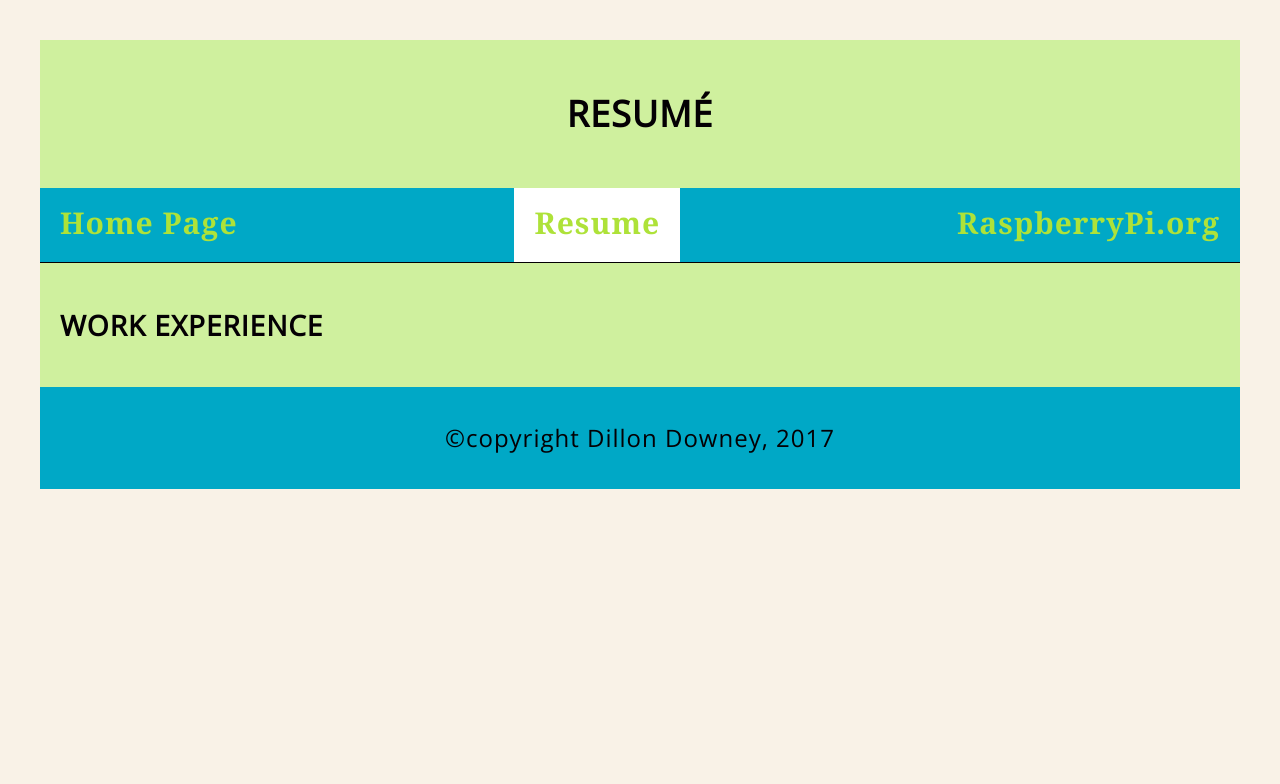
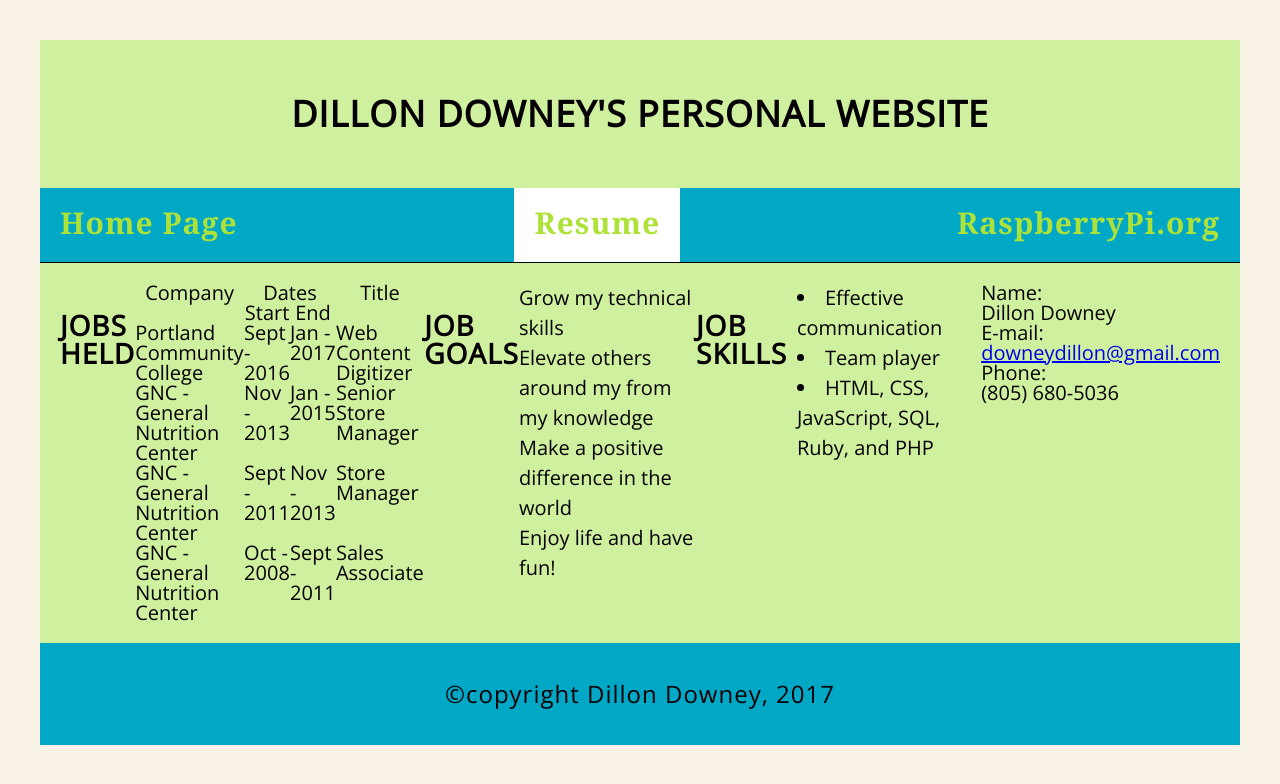
Before and after one commit to downeyd27/Computer_Concepts_2_Portfolio_Website, a plain HTML site: page resume.html in a window 1280 px wide. Drawn offline with nearby package versions, Linux system fonts and the light colour scheme.

Commit message:
Add table, ol, ul, and dl on resume page

```diff
--- a/resume.html
+++ b/resume.html
@@ -3,7 +3,7 @@
 <!--
 Purpose: Web Page to display my resume.
 Author: Dillon Downey
-Date: 02/03/17
+Date: 02/04/17
 -->
 
 <html lang="en">
@@ -23,7 +23,7 @@ Date: 02/03/17
     <div class="container">
 
         <header>
-            <h1>Resum&#233;</h1>
+            <h1>Dillon Downey's Personal Website</h1>
         </header>
 
         <nav>
@@ -37,20 +37,102 @@ Date: 02/03/17
 
         <main>
 
-            <h2>Work Experience</h2>
-
-            <div class="table_container">
+            <h2>Jobs Held</h2>
 
                 <table>
 
+                    <thead>
+
+                        <tr>
+                            <th rowspan="2">Company</th>
+                            <th colspan="2">Dates</th>
+                            <th rowspan="2">Title</th>
+                        </tr>
+
+                        <tr>
+                            <th>Start</th>
+                            <th>End</th>
+
+                        </tr>
+
+                    </thead>
+
+                    <tbody>
+
+                        <tr>
+                            <td>Portland Community College</td>
+                            <td>Sept - 2016</td>
+                            <td>Jan - 2017</td>
+                            <td>Web Content Digitizer</td>
+                        </tr>
+
+                        <tr>
+                            <td>GNC - General Nutrition Center</td>
+                            <td>Nov - 2013</td>
+                            <td>Jan - 2015</td>
+                            <td>Senior Store Manager</td>
+                        </tr>
+
+                        <tr>
+                            <td>GNC - General Nutrition Center</td>
+                            <td>Sept - 2011</td>
+                            <td>Nov - 2013</td>
+                            <td>Store Manager</td>
+                        </tr>
+
+                        <tr>
+                            <td>GNC - General Nutrition Center</td>
+                            <td>Oct - 2008</td>
+                            <td>Sept - 2011</td>
+                            <td>Sales Associate</td>
+                        </tr>
+
+                    </tbody>
+
                 </table>
 
-            </div>
+            <h2>Job Goals</h2>
+
+            <ol>
+                <li>Grow my technical skills </li>
+                <li>Elevate others around my from my knowledge</li>
+                <li>Make a positive difference in the world</li>
+                <li>Enjoy life and have fun!</li>
+            </ol>
+
+            <h2>Job Skills</h2>
+
+            <ul>
+                <li>Effective communication</li>
+                <li>Team player</li>
+                <li>HTML, CSS, JavaScript, SQL, Ruby, and PHP</li>
+            </ul>
+
+            <dl>
+
+                <div>
+                    <dt>Name:</dt>
+                    <dd>Dillon Downey</dd>
+                </div>
+
+                <div>
+                    <dt>E-mail:</dt>
+                    <dd><a href="mailto:downeydillon@gmail.com">downeydillon@gmail.com</a></dd>
+                </div>
+
+                <div>
+                    <dt>Phone:</dt>
+                    <dd>(805) 680-5036</dd>
+                </div>
+
+            </dl>
 
         </main>
 
         <footer>
+
             <p>&copy;copyright Dillon Downey, 2017</p>
+
         </footer>
 
     </div>
```
